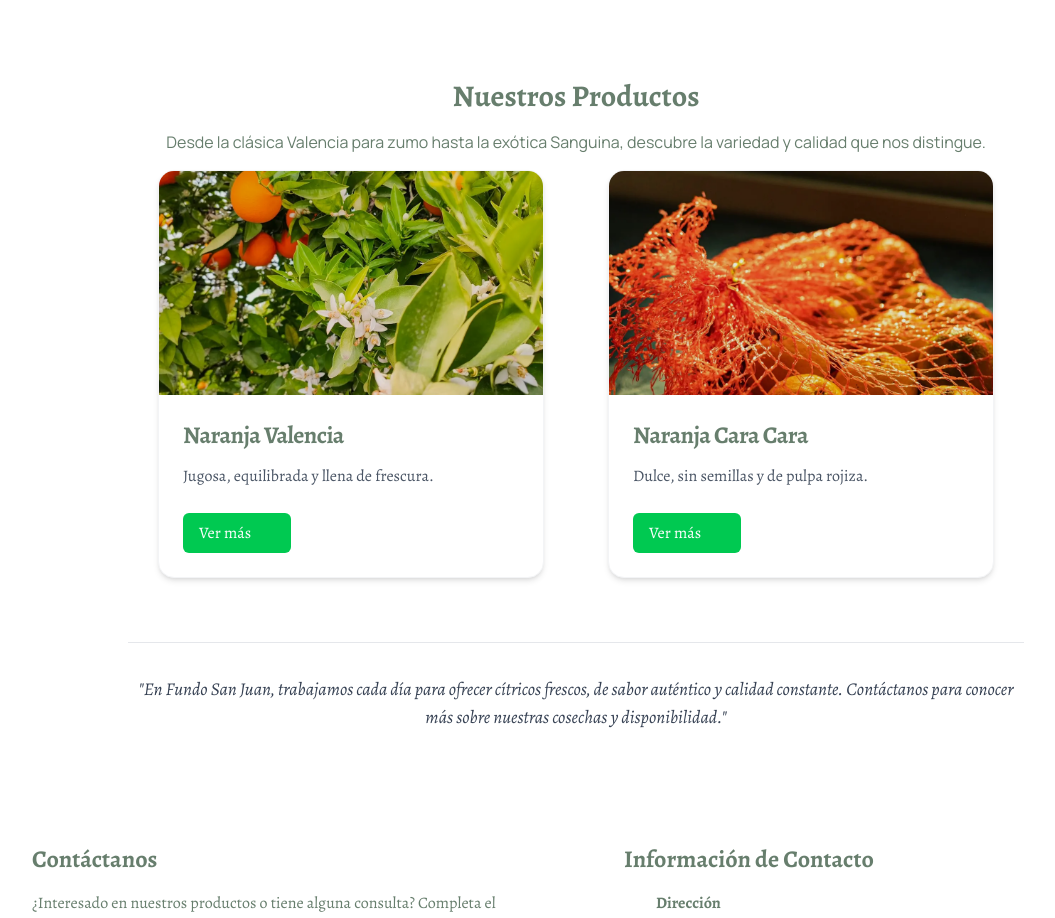
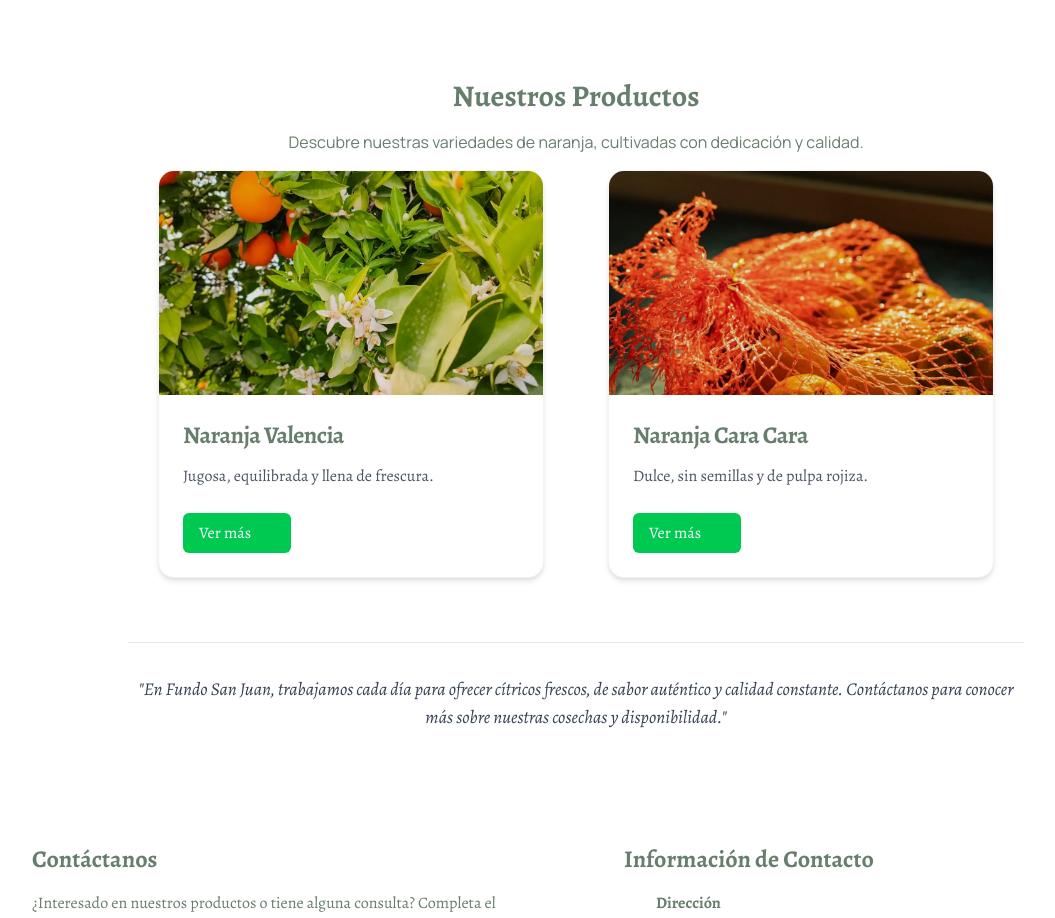
Before and after one commit to esaumorales/agrosanjuan-app, a React (Vite) app: page / in a window 1280 px wide. Shown: the part 803-1721 px from the top of the page, without its empty margins (64-1119 px from the left). Built offline with nearby package versions, Linux system fonts and the light colour scheme; some icons are missing.

Commit message:
feat: change encabeza component Products

```diff
--- a/src/components/Products.jsx
+++ b/src/components/Products.jsx
@@ -12,7 +12,7 @@ export default function Products() {
                     Nuestros Productos
                 </h1>
                 <p className="text-center font-body text-primary">
-                    Desde la clásica Valencia para zumo hasta la exótica Sanguina, descubre la variedad y calidad que nos distingue.
+                    Descubre nuestras variedades de naranja, cultivadas con dedicación y calidad.
                 </p>
             </div>
             <div className="flex flex-row justify-center gap-16 flex-wrap">
```
